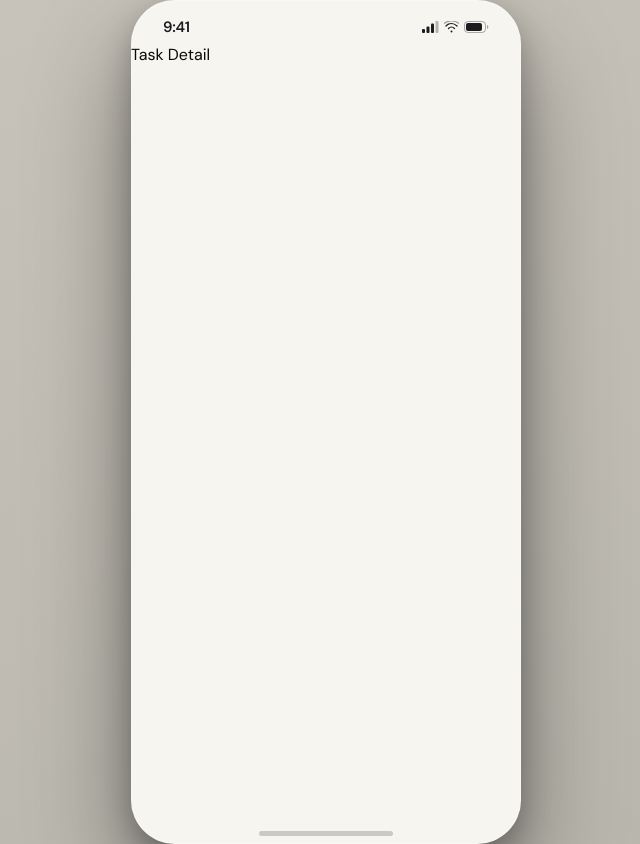
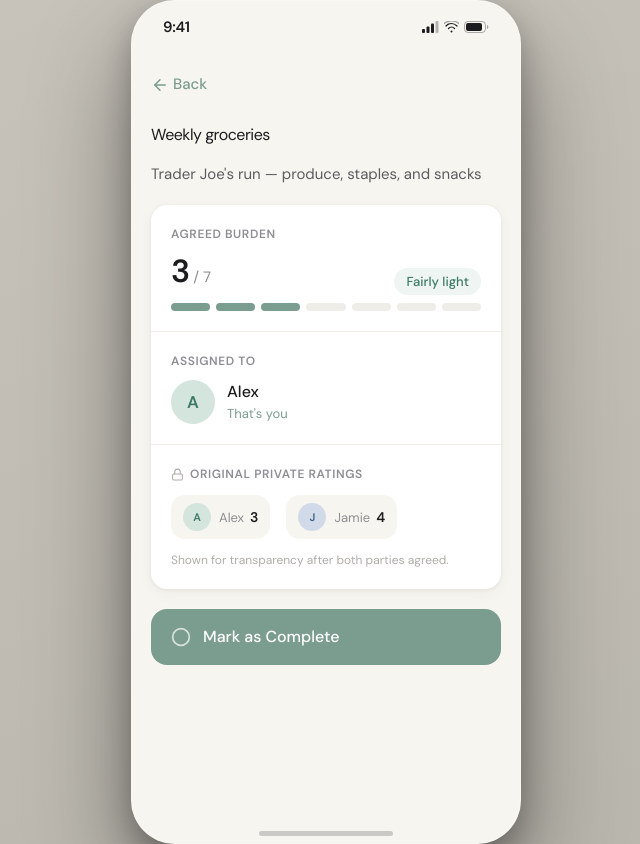
Before and after one commit to AndrewRazvan/SOEN357_Tandem, a React (Vite) app: page /task/1 in a window 1280 px wide. Shown: the whole page, without its empty margins (314-954 px from the left). Built offline with nearby package versions, Linux system fonts and the light colour scheme.

Commit message:
feat: implement TaskDetail screen with assignee-gated completion

```diff
--- a/src/app/pages/TaskDetail.tsx
+++ b/src/app/pages/TaskDetail.tsx
@@ -1,7 +1,218 @@
-export function TaskDetail() {
+import { useParams, useNavigate } from 'react-router';
+import { CheckCircle2, Circle, Lock } from 'lucide-react';
+import { useApp } from '../context/AppContext';
+import { ScreenHeader } from '../components/ui/ScreenHeader';
+import { Avatar } from '../components/ui/avatar';
+
+const BURDEN_LABELS: Record<number, string> = {
+  1: 'Very light',
+  2: 'Light',
+  3: 'Fairly light',
+  4: 'Moderate',
+  5: 'Fairly heavy',
+  6: 'Heavy',
+  7: 'Very heavy',
+};
+
+function BurdenBar({ value }: { value: number }) {
   return (
-    <div>
-      <h1>Task Detail</h1>
+    <div className="flex gap-1.5 mt-2">
+      {[1, 2, 3, 4, 5, 6, 7].map((n) => (
+        <div
+          key={n}
+          className="flex-1 h-2 rounded-full"
+          style={{ background: n <= value ? '#7B9D8F' : '#EFEDE8' }}
+        />
+      ))}
     </div>
   );
 }
+
+export function TaskDetail() {
+  const { taskId } = useParams<{ taskId: string }>();
+  const navigate = useNavigate();
+  const { getTask, completeTask, currentUser } = useApp();
+
+  const task = getTask(taskId!);
+
+  if (!task) {
+    return (
+      <div className="flex flex-col min-h-full">
+        <ScreenHeader title="Task" backTo="/" />
+        <div className="flex items-center justify-center flex-1">
+          <p style={{ color: '#8E8E93' }}>Task not found.</p>
+        </div>
+      </div>
+    );
+  }
+
+  const isAssignedToCurrentUser = task.assignedTo === currentUser;
+  const isComplete = task.status === 'complete';
+  const canComplete = isAssignedToCurrentUser && !isComplete;
+
+  const handleComplete = () => {
+    completeTask(taskId!);
+  };
+
+  return (
+    <div className="flex flex-col min-h-full pb-10">
+      <ScreenHeader
+        title={task.name}
+        backTo="/"
+      />
+
+      {/* Description */}
+      {task.description && (
+        <div className="px-5 mb-5">
+          <p style={{ fontSize: '15px', color: '#5C5C60', fontWeight: 400 }}>{task.description}</p>
+        </div>
+      )}
+
+      {/* Status banner */}
+      {isComplete && (
+        <div
+          className="mx-5 mb-5 rounded-2xl p-4 flex items-center gap-3"
+          style={{ background: '#EEF5F2' }}
+        >
+          <CheckCircle2 size={20} strokeWidth={2} style={{ color: '#7B9D8F' }} />
+          <p style={{ fontSize: '15px', fontWeight: 500, color: '#3D7A65' }}>
+            This task is complete
+          </p>
+        </div>
+      )}
+
+      {/* Main info card */}
+      <div
+        className="mx-5 rounded-2xl overflow-hidden"
+        style={{ background: '#FFFFFF', boxShadow: '0 1px 4px rgba(0,0,0,0.06), 0 4px 16px rgba(0,0,0,0.04)' }}
+      >
+        {/* Agreed burden */}
+        <div className="p-5 border-b" style={{ borderColor: '#F0EDE8' }}>
+          <p style={{ fontSize: '12px', color: '#8E8E93', fontWeight: 600, textTransform: 'uppercase', letterSpacing: '0.6px' }}>
+            Agreed Burden
+          </p>
+          <div className="flex items-end justify-between mt-1">
+            <div>
+              <span style={{ fontSize: '32px', fontWeight: 700, color: '#1C1C1E', letterSpacing: '-1px' }}>
+                {task.agreedBurden ?? '—'}
+              </span>
+              <span style={{ fontSize: '15px', color: '#8E8E93', marginLeft: 4 }}>/ 7</span>
+            </div>
+            <span
+              className="px-3 py-1 rounded-full"
+              style={{ background: '#EEF5F2', color: '#3D7A65', fontSize: '13px', fontWeight: 500 }}
+            >
+              {task.agreedBurden ? BURDEN_LABELS[task.agreedBurden] : '—'}
+            </span>
+          </div>
+          {task.agreedBurden && <BurdenBar value={task.agreedBurden} />}
+        </div>
+
+        {/* Assigned to */}
+        <div className="p-5 border-b" style={{ borderColor: '#F0EDE8' }}>
+          <p style={{ fontSize: '12px', color: '#8E8E93', fontWeight: 600, textTransform: 'uppercase', letterSpacing: '0.6px', marginBottom: 10 }}>
+            Assigned To
+          </p>
+          {task.assignedTo ? (
+            <div className="flex items-center gap-3">
+              <Avatar user={task.assignedTo} size="lg" />
+              <div>
+                <p style={{ fontSize: '16px', fontWeight: 500, color: '#1C1C1E' }}>
+                  {task.assignedTo === 'alex' ? 'Alex' : 'Jamie'}
+                </p>
+                {task.assignedTo === currentUser && (
+                  <p style={{ fontSize: '13px', color: '#7B9D8F' }}>That's you</p>
+                )}
+              </div>
+            </div>
+          ) : (
+            <p style={{ color: '#8E8E93' }}>Not yet assigned</p>
+          )}
+        </div>
+
+        {/* Private ratings footnote */}
+        {(task.ratings.alex !== undefined || task.ratings.jamie !== undefined) && (
+          <div className="p-5">
+            <div className="flex items-center gap-1.5 mb-3">
+              <Lock size={13} strokeWidth={2} style={{ color: '#B0ADAA' }} />
+              <p style={{ fontSize: '12px', color: '#8E8E93', fontWeight: 600, textTransform: 'uppercase', letterSpacing: '0.6px' }}>
+                Original Private Ratings
+              </p>
+            </div>
+            <div className="flex gap-4">
+              {task.ratings.alex !== undefined && (
+                <RatingPill user="alex" rating={task.ratings.alex} />
+              )}
+              {task.ratings.jamie !== undefined && (
+                <RatingPill user="jamie" rating={task.ratings.jamie} />
+              )}
+            </div>
+            <p className="mt-3" style={{ fontSize: '12px', color: '#B0ADAA' }}>
+              Shown for transparency after both parties agreed.
+            </p>
+          </div>
+        )}
+      </div>
+
+      {/* Completion toggle */}
+      <div className="px-5 mt-5">
+        {canComplete ? (
+          <button
+            onClick={handleComplete}
+            className="w-full flex items-center gap-3 py-4 px-5 rounded-2xl transition-all active:scale-[0.98]"
+            style={{ background: '#7B9D8F', minHeight: 56 }}
+          >
+            <Circle size={20} strokeWidth={2} color="rgba(255,255,255,0.7)" />
+            <span style={{ color: '#FFFFFF', fontSize: '16px', fontWeight: 500 }}>
+              Mark as Complete
+            </span>
+          </button>
+        ) : isComplete ? (
+          <div
+            className="w-full flex items-center justify-center gap-3 py-4 px-5 rounded-2xl"
+            style={{ background: '#EEF5F2', minHeight: 56 }}
+          >
+            <CheckCircle2 size={20} strokeWidth={2} style={{ color: '#7B9D8F' }} />
+            <span style={{ color: '#3D7A65', fontSize: '16px', fontWeight: 500 }}>
+              Done!
+            </span>
+          </div>
+        ) : (
+          <div
+            className="w-full flex flex-col items-center gap-1 py-4 px-5 rounded-2xl"
+            style={{ background: '#F5F3EE', minHeight: 56 }}
+          >
+            <div className="flex items-center gap-2">
+              <Lock size={16} strokeWidth={2} style={{ color: '#B0ADAA' }} />
+              <span style={{ color: '#8E8E93', fontSize: '15px', fontWeight: 500 }}>
+                Only {task.assignedTo === 'alex' ? 'Alex' : 'Jamie'} can mark this done
+              </span>
+            </div>
+            <p style={{ fontSize: '12px', color: '#B0ADAA' }}>
+              Switch profile to complete this task.
+            </p>
+          </div>
+        )}
+      </div>
+    </div>
+  );
+}
+
+function RatingPill({ user, rating }: { user: 'alex' | 'jamie'; rating: number }) {
+  return (
+    <div
+      className="flex items-center gap-2 px-3 py-2 rounded-xl"
+      style={{ background: '#F7F5F0' }}
+    >
+      <Avatar user={user} size="sm" />
+      <div>
+        <span style={{ fontSize: '13px', color: '#8E8E93' }}>
+          {user === 'alex' ? 'Alex' : 'Jamie'}
+        </span>
+        <span style={{ fontSize: '14px', fontWeight: 600, color: '#1C1C1E', marginLeft: 6 }}>
+          {rating}
+        </span>
+      </div>
+    </div>
+  );
+}
```
